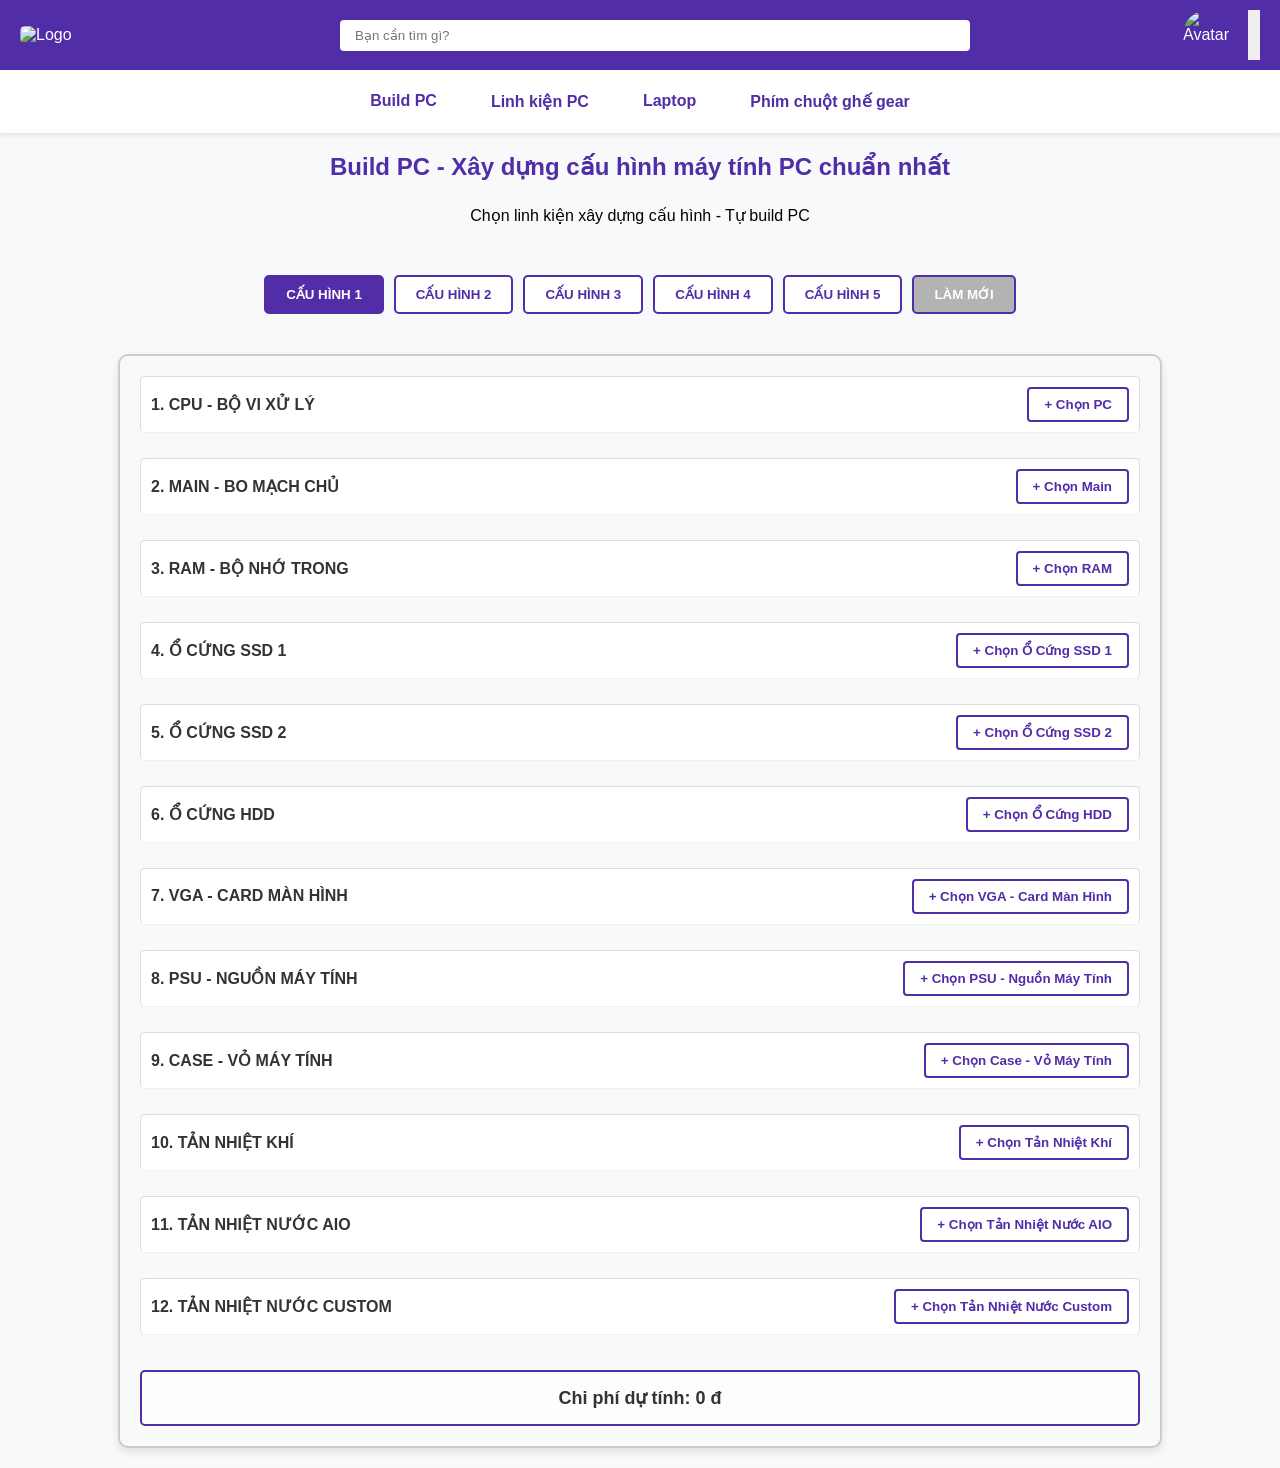
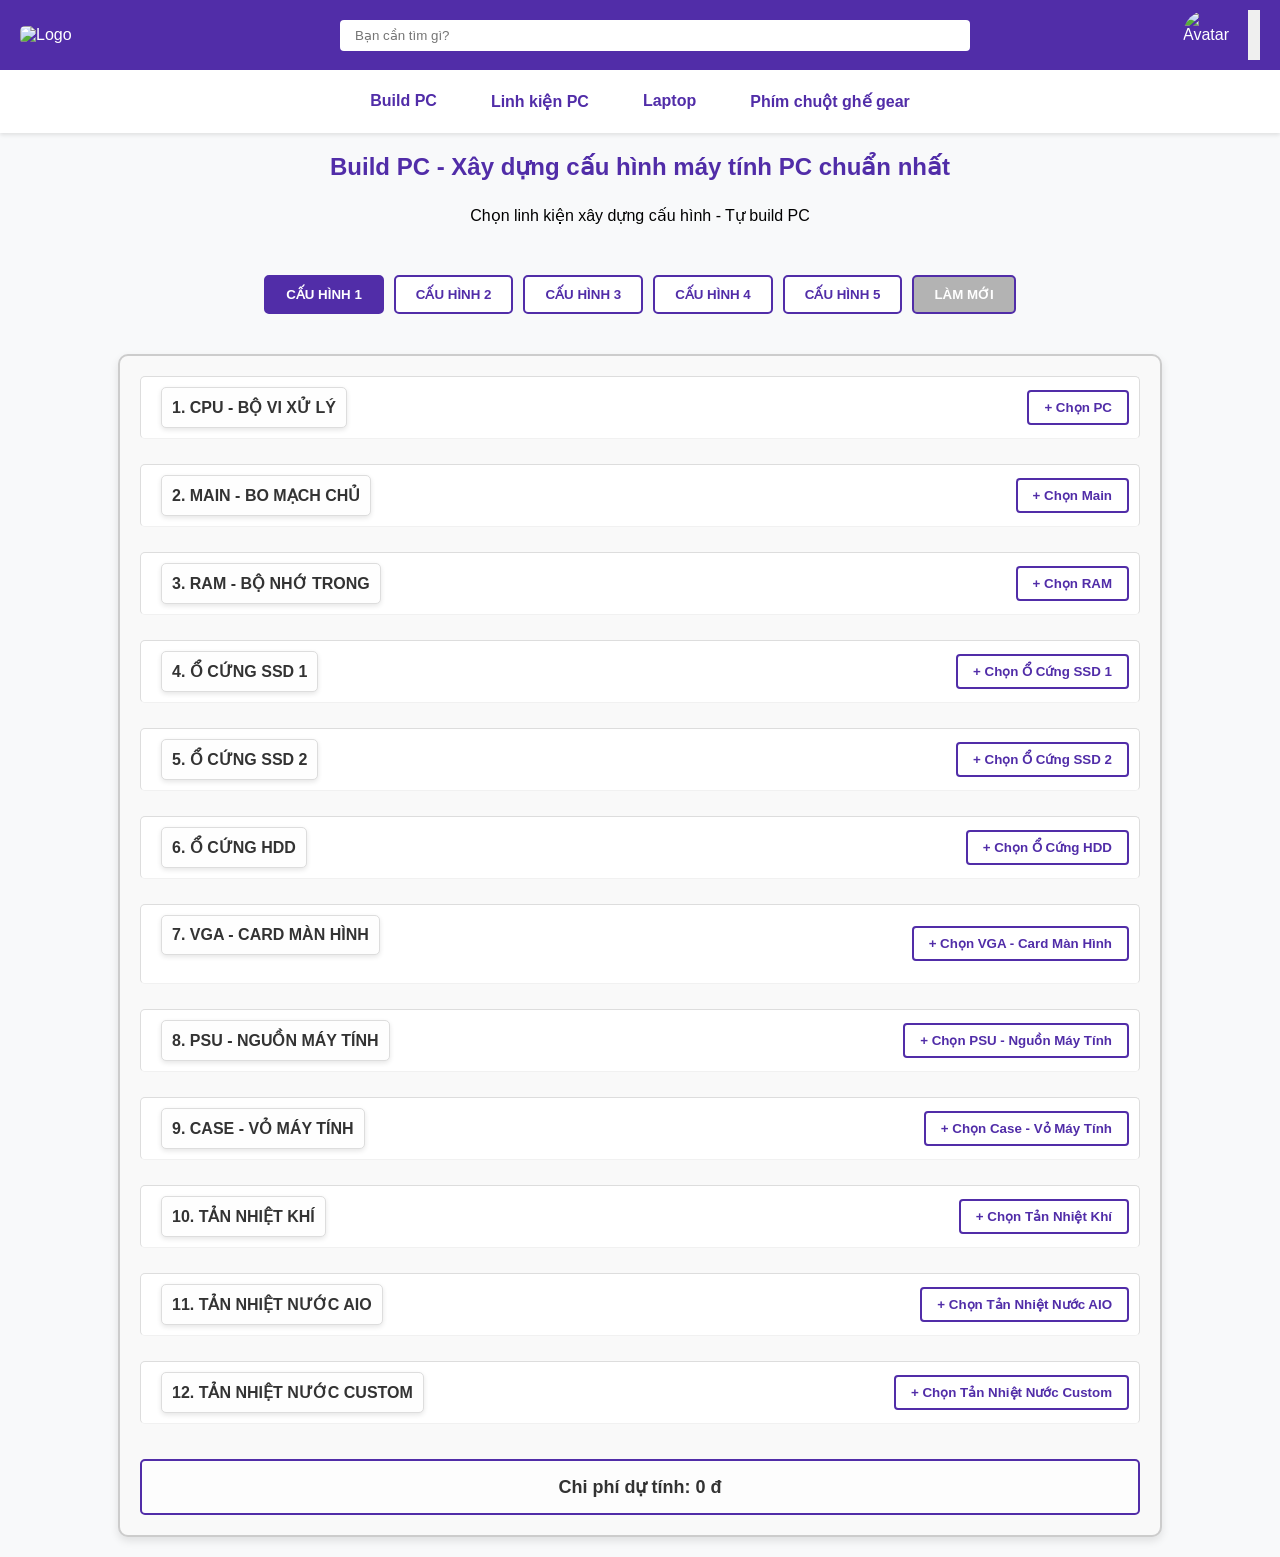

updatebuildpc

--- a/stylepc.css
+++ b/stylepc.css
@@ -780,3 +780,74 @@ button {
 .social-icons a .fa-linkedin-in:hover {
   color: #29839a; /* Màu xanh của LinkedIn */
 }
+
+#selectedProduct {
+  border: 1px solid #ddd;
+  padding: 10px;
+  background-color: #f9f9f9;
+  display: flex;
+  align-items: center;
+  gap: 15px;
+}
+
+#selectedImg {
+  border: 1px solid #ccc;
+  border-radius: 5px;
+}
+
+#selectedTitle {
+  font-size: 18px;
+  font-weight: bold;
+}
+
+#selectedDescription {
+  color: #555;
+}
+
+#selectedPrice {
+  color: #d9534f;
+}
+
+#selectedProductInfo {
+  display: flex;
+  align-items: center;
+  gap: 10px;
+}
+
+#selectedProductInfo img {
+  border: 1px solid #ccc;
+  border-radius: 5px;
+}
+
+/* Style for the selected product */
+.component .title {
+  display: flex;
+  align-items: center;
+  padding: 10px;
+  border: 1px solid #ddd;
+  border-radius: 5px;
+  background-color: #fefefe;
+  font-size: 16px;
+  font-weight: bold;
+  box-shadow: 0 2px 5px rgba(0, 0, 0, 0.1);
+  transition: transform 0.3s ease, box-shadow 0.3s ease;
+  margin-left: 20px; /* Dịch sang phải bằng cách tạo khoảng cách từ cạnh trái */
+}
+
+.component .title img {
+  width: 40px;
+  height: 40px;
+  border-radius: 5px;
+  margin-right: 10px;
+}
+
+.component .title:hover {
+  transform: translateY(-2px);
+  box-shadow: 0 4px 10px rgba(0, 0, 0, 0.2);
+}
+
+.component .title span {
+  margin-left: 5px;
+  color: #d9534f;
+  font-size: 14px;
+}
